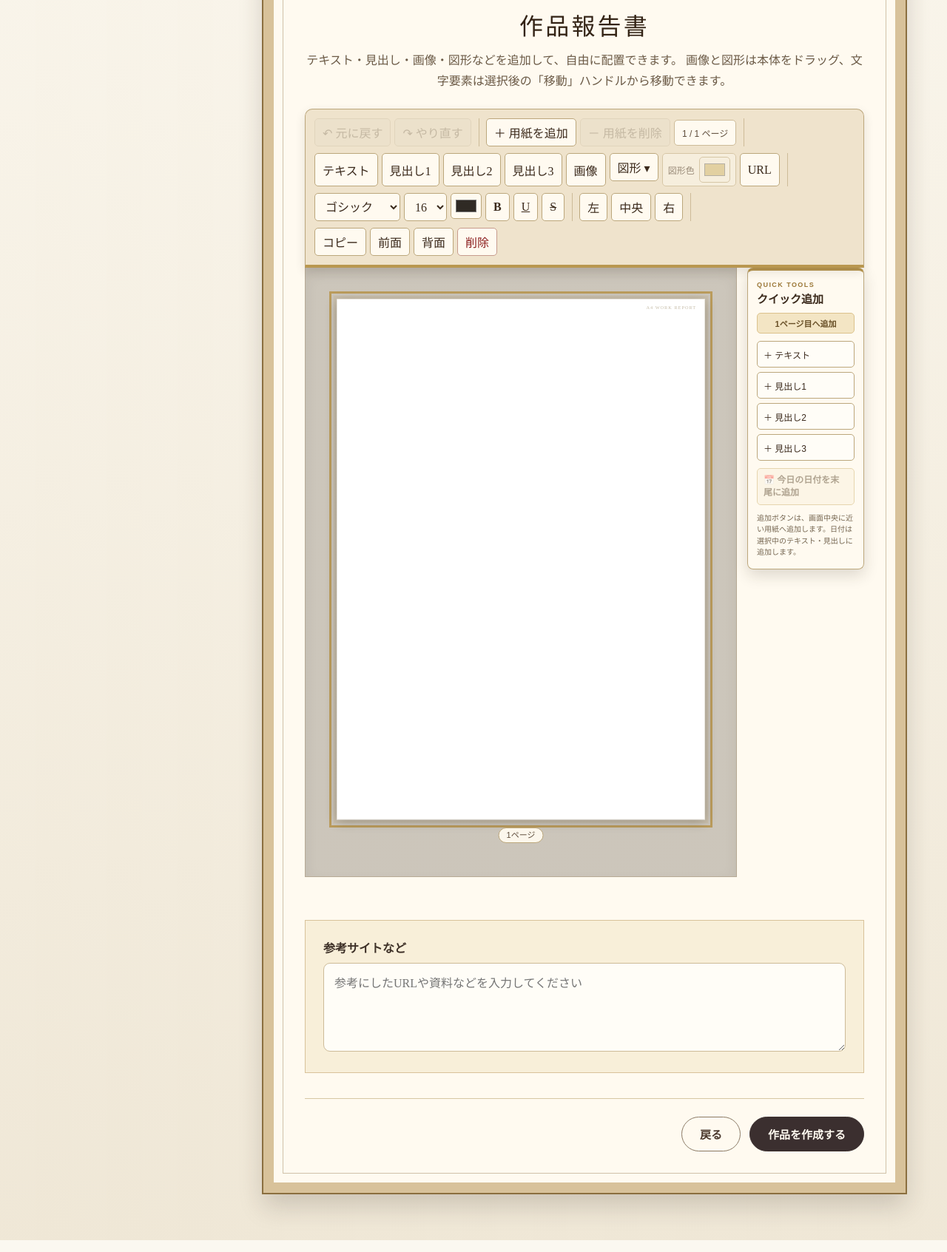
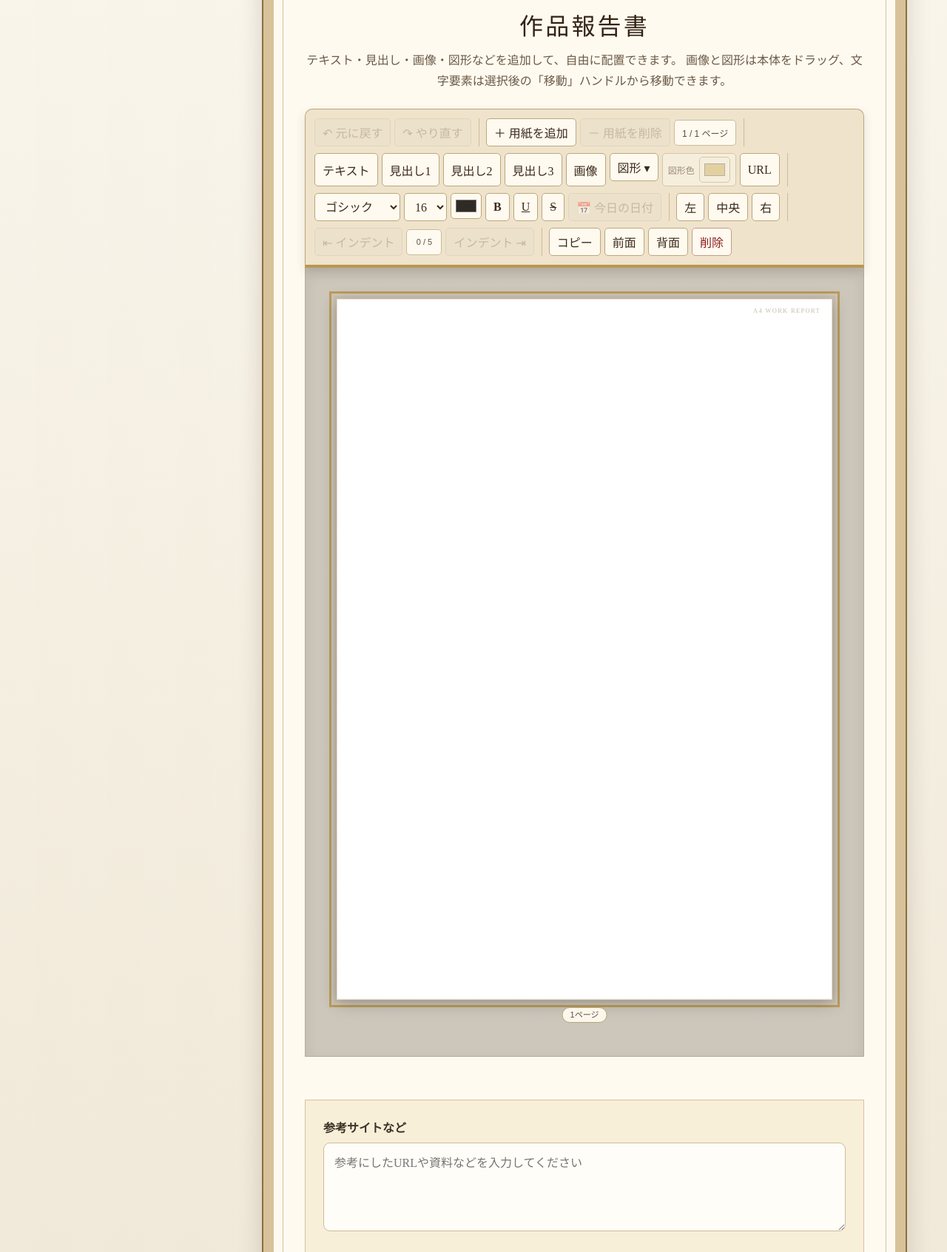
Before and after one commit to OJAHU/SmallMuseum, a Flask app: template templates/work_create.html in a window 1280 px wide. Shown: the part 1039-2732 px from the top of the page at 74% size. Run offline with Flask 3, Linux system fonts and the light colour scheme; the template is opened without the code that fills it, so the values that code supplies are empty.

Commit message:
インデント＆エディタ追尾型

```diff
--- a/static/work_create.css
+++ b/static/work_create.css
@@ -738,20 +738,23 @@ select {
     }
 
     .editor-toolbar {
-        position: static;
+        position: sticky;
+        max-height: calc(100vh - 92px);
+        overflow-y: auto;
+        overscroll-behavior: contain;
     }
 
     .toolbar-group {
-        width: 100%;
-        padding-right: 0;
-        padding-bottom: 7px;
-        border-right: 0;
-        border-bottom: 1px solid #cdbb98;
+        width: auto;
+        padding-right: 8px;
+        padding-bottom: 0;
+        border-right: 1px solid #cdbb98;
+        border-bottom: 0;
     }
 
     .toolbar-group:last-child {
-        padding-bottom: 0;
-        border-bottom: 0;
+        padding-right: 0;
+        border-right: 0;
     }
 }
 
@@ -968,14 +971,11 @@ select {
 
 
 /* =========================
-   複数ページ向けクイックツール
+   エディタ配置・インデント操作
 ========================= */
 
 .editor-canvas-layout {
-    display: grid;
-    grid-template-columns: minmax(0, 1fr) 158px;
-    align-items: start;
-    gap: 14px;
+    display: block;
     width: 100%;
 }
 
@@ -983,154 +983,22 @@ select {
     min-width: 0;
 }
 
-.editor-quick-tools {
-    position: sticky;
-    top: 190px;
-    z-index: 850;
-    padding: 14px 12px;
-    color: #3b2a1c;
-    background: rgba(255, 250, 240, 0.97);
-    border: 1px solid #bca77c;
-    border-top: 4px solid var(--gold);
-    border-radius: 8px;
-    box-shadow: 0 8px 20px rgba(45, 36, 27, 0.16);
-    font-family: "Yu Gothic", "Meiryo", sans-serif;
+.indent-group {
+    align-items: center;
 }
 
-.quick-tools-label {
-    margin: 0 0 3px;
-    color: #9b7838;
-    font-size: 9px;
-    font-weight: bold;
-    letter-spacing: 0.16em;
-    text-transform: uppercase;
+.indent-indicator {
+    display: inline-flex;
+    align-items: center;
+    justify-content: center;
+    min-width: 48px;
+    min-height: 35px;
+    padding: 6px 8px;
+    color: #5f4d3b;
+    background: #fffaf0;
+    border: 1px solid #cdbb98;
+    border-radius: 5px;
+    font-family: "Yu Gothic", "Meiryo", sans-serif;
+    font-size: 11px;
+    white-space: nowrap;
 }
-
-.editor-quick-tools h3 {
-    margin: 0 0 9px;
-    color: #3b2a1c;
-    font-size: 15px;
-}
-
-.quick-page-indicator {
-    display: block;
-    margin-bottom: 10px;
-    padding: 5px 7px;
-    color: #684f26;
-    background: #f3e5c4;
-    border: 1px solid #dbc28c;
-    border-radius: 5px;
-    font-size: 11px;
-    font-weight: bold;
-    text-align: center;
-}
-
-.quick-tools-buttons {
-    display: grid;
-    gap: 6px;
-}
-
-.editor-quick-tools button {
-    width: 100%;
-    min-height: 36px;
-    padding: 7px 8px;
-    color: #3b2a1c;
-    background: #fffdf7;
-    border: 1px solid #bca77c;
-    border-radius: 5px;
-    font: inherit;
-    font-size: 12px;
-    text-align: left;
-    cursor: pointer;
-    transition: 0.15s;
-}
-
-.editor-quick-tools button:hover:not(:disabled),
-.editor-quick-tools button:focus-visible:not(:disabled) {
-    background: #ead9b9;
-    border-color: var(--gold);
-    outline: none;
-}
-
-.editor-quick-tools button:disabled {
-    cursor: not-allowed;
-    opacity: 0.45;
-}
-
-.editor-quick-tools .quick-date-button {
-    margin-top: 10px;
-    color: #513b1d;
-    background: #f8efd9;
-    border-color: #c8a95e;
-    font-weight: bold;
-    line-height: 1.4;
-}
-
-.quick-tools-help {
-    margin: 10px 0 0;
-    color: #756651;
-    font-size: 10px;
-    line-height: 1.55;
-}
-
-@media (max-width: 1120px) {
-    .editor-canvas-layout {
-        grid-template-columns: 1fr;
-        gap: 0;
-    }
-
-    .editor-quick-tools {
-        position: sticky;
-        top: 80px;
-        z-index: 950;
-        order: -1;
-        display: flex;
-        align-items: center;
-        gap: 7px;
-        margin-bottom: 8px;
-        padding: 8px;
-        border-top-width: 2px;
-        border-radius: 6px;
-    }
-
-    .quick-tools-label,
-    .editor-quick-tools h3,
-    .quick-tools-help {
-        display: none;
-    }
-
-    .quick-page-indicator {
-        flex: 0 0 auto;
-        margin: 0;
-        white-space: nowrap;
-    }
-
-    .quick-tools-buttons {
-        display: flex;
-        flex: 1 1 auto;
-        gap: 5px;
-        overflow-x: auto;
-    }
-
-    .editor-quick-tools button {
-        width: auto;
-        flex: 0 0 auto;
-        min-height: 34px;
-        white-space: nowrap;
-    }
-
-    .editor-quick-tools .quick-date-button {
-        margin-top: 0;
-    }
-}
-
-@media (max-width: 600px) {
-    .editor-quick-tools {
-        top: 70px;
-        overflow-x: auto;
-    }
-
-    .quick-page-indicator {
-        font-size: 10px;
-    }
-}
--- a/templates/work_create.html
+++ b/templates/work_create.html
@@ -258,12 +258,43 @@
                         <button class="text-style-button" type="button" onclick="toggleBold()" title="選択した文字を太字"><strong>B</strong></button>
                         <button class="text-style-button" type="button" onclick="toggleUnderline()" title="選択した文字に下線"><u>U</u></button>
                         <button class="text-style-button" type="button" onclick="toggleStrikeThrough()" title="選択した文字に取り消し線"><s>S</s></button>
+                        <button
+                            class="append-today-button"
+                            type="button"
+                            onclick="appendTodayToSelectedText()"
+                            disabled
+                            title="選択中のテキストまたは見出しの末尾へ今日の日付を追加"
+                        >
+                            📅 今日の日付
+                        </button>
                     </div>
 
                     <div class="toolbar-group">
                         <button type="button" onclick="setAlign('left')">左</button>
                         <button type="button" onclick="setAlign('center')">中央</button>
                         <button type="button" onclick="setAlign('right')">右</button>
+                    </div>
+
+                    <div class="toolbar-group indent-group" aria-label="インデント調整">
+                        <button
+                            id="indent-decrease-button"
+                            type="button"
+                            onclick="changeIndent(-1)"
+                            disabled
+                            title="インデントを1段階浅くする"
+                        >
+                            ⇤ インデント
+                        </button>
+                        <span id="indent-indicator" class="indent-indicator" aria-live="polite">0 / 5</span>
+                        <button
+                            id="indent-increase-button"
+                            type="button"
+                            onclick="changeIndent(1)"
+                            disabled
+                            title="インデントを1段階深くする"
+                        >
+                            インデント ⇥
+                        </button>
                     </div>
 
                     <div class="toolbar-group">
@@ -282,33 +313,6 @@
                             </div>
                         </div>
                     </div>
-
-                    <aside class="editor-quick-tools" aria-label="ページ編集クイックツール">
-                        <p class="quick-tools-label">Quick Tools</p>
-                        <h3>クイック追加</h3>
-                        <span id="quick-page-indicator" class="quick-page-indicator">1ページ目へ追加</span>
-
-                        <div class="quick-tools-buttons">
-                            <button type="button" onclick="quickAddText()">＋ テキスト</button>
-                            <button type="button" onclick="quickAddHeading(1)">＋ 見出し1</button>
-                            <button type="button" onclick="quickAddHeading(2)">＋ 見出し2</button>
-                            <button type="button" onclick="quickAddHeading(3)">＋ 見出し3</button>
-                        </div>
-
-                        <button
-                            class="quick-date-button append-today-button"
-                            type="button"
-                            onclick="appendTodayToSelectedText()"
-                            disabled
-                            title="選択中のテキストまたは見出しの末尾へ今日の日付を追加"
-                        >
-                            📅 今日の日付を末尾に追加
-                        </button>
-
-                        <p class="quick-tools-help">
-                            追加ボタンは、画面中央に近い用紙へ追加します。日付は選択中のテキスト・見出しに追加します。
-                        </p>
-                    </aside>
                 </div>
 
                 <input
@@ -408,7 +412,6 @@ const redoButton = document.getElementById("redo-button");
 const addPageButton = document.getElementById("add-page-button");
 const deletePageButton = document.getElementById("delete-page-button");
 const pageIndicator = document.getElementById("page-indicator");
-const quickPageIndicator = document.getElementById("quick-page-indicator");
 
 let page = pagesContainer.querySelector(".report-page");
 let pageStage = pagesContainer.querySelector(".report-page-stage");
@@ -422,6 +425,13 @@ const RESISTANCE_DISTANCE = 14;
 const MAX_HISTORY = 60;
 const TEXT_HISTORY_INTERVAL = 700;
 const MAX_STORED_IMAGE_EDGE = 2000;
+const MAX_INDENT_LEVEL = 5;
+const TEXT_INDENT_STEP = 28;
+const TEXT_BASE_PADDING = 8;
+
+const indentDecreaseButton = document.getElementById("indent-decrease-button");
+const indentIncreaseButton = document.getElementById("indent-increase-button");
+const indentIndicator = document.getElementById("indent-indicator");
 
 let pageScale = 1;
 let selectedElement = null;
@@ -463,10 +473,6 @@ function updatePageControls() {
         pageIndicator.textContent = `${activePageIndex + 1} / ${count} ページ`;
     }
 
-    if (quickPageIndicator && !quickPageIndicator.dataset.viewportTracking) {
-        quickPageIndicator.textContent = `${activePageIndex + 1}ページ目へ追加`;
-    }
-
     if (deletePageButton) {
         deletePageButton.disabled = count <= 1;
     }
@@ -1060,6 +1066,7 @@ function addText() {
     text.style.fontSize = "16px";
 
     element.appendChild(text);
+    applyIndentToElement(element, 0);
     bindEditable(text);
     text.focus();
 }
@@ -1085,91 +1092,106 @@ function addHeading(level) {
     text.style.fontWeight = "bold";
 
     element.appendChild(text);
+    applyIndentToElement(element, 0);
     bindEditable(text);
     text.focus();
 }
 
 
 /* =========================
-   複数ページ用クイックツール
+   テキスト補助操作
 ========================= */
 
-function getNearestVisiblePageIndex() {
-    const stages = getPageStages();
-
-    if (stages.length === 0) {
+function clampIndentLevel(value) {
+    const numeric = Number(value);
+
+    if (!Number.isFinite(numeric)) {
         return 0;
     }
 
-    const viewportCenter = window.innerHeight / 2;
-    let bestIndex = activePageIndex;
-    let bestDistance = Infinity;
-
-    stages.forEach((stage, index) => {
-        const rect = stage.getBoundingClientRect();
-        const stageCenter = rect.top + rect.height / 2;
-        const distance = Math.abs(stageCenter - viewportCenter);
-
-        if (distance < bestDistance) {
-            bestDistance = distance;
-            bestIndex = index;
-        }
+    return Math.max(0, Math.min(MAX_INDENT_LEVEL, Math.round(numeric)));
+}
+
+function getSelectedTextElement() {
+    if (!selectedElement) {
+        return null;
+    }
+
+    const type = selectedElement.dataset.type;
+
+    if (type !== "text" && type !== "heading") {
+        return null;
+    }
+
+    return selectedElement.querySelector(".editable-text")
+        ? selectedElement
+        : null;
+}
+
+function getIndentLevel(element = selectedElement) {
+    if (!element) {
+        return 0;
+    }
+
+    return clampIndentLevel(element.dataset.indentLevel || 0);
+}
+
+function applyIndentToElement(element, level) {
+    if (!element) {
+        return;
+    }
+
+    const editable = element.querySelector(".editable-text");
+
+    if (!editable) {
+        return;
+    }
+
+    const normalized = clampIndentLevel(level);
+    element.dataset.indentLevel = String(normalized);
+    editable.style.paddingLeft = (TEXT_BASE_PADDING + normalized * TEXT_INDENT_STEP) + "px";
+}
+
+function changeIndent(delta) {
+    const element = getSelectedTextElement();
+
+    if (!element) {
+        return;
+    }
+
+    const current = getIndentLevel(element);
+    const next = clampIndentLevel(current + delta);
+
+    if (next === current) {
+        syncTextQuickControls();
+        return;
+    }
+
+    recordHistory();
+    applyIndentToElement(element, next);
+    syncTextQuickControls();
+}
+
+function syncTextQuickControls() {
+    const textElement = getSelectedTextElement();
+    const enabled = Boolean(textElement);
+    const level = enabled ? getIndentLevel(textElement) : 0;
+
+    document.querySelectorAll(".append-today-button").forEach(button => {
+        button.disabled = !enabled;
     });
 
-    return bestIndex;
-}
-
-function updateQuickPageIndicatorFromViewport() {
-    if (!quickPageIndicator) {
-        return;
-    }
-
-    const index = getNearestVisiblePageIndex();
-    quickPageIndicator.dataset.viewportTracking = "1";
-    quickPageIndicator.textContent = `${index + 1}ページ目へ追加`;
-}
-
-function activateNearestVisiblePage() {
-    const index = getNearestVisiblePageIndex();
-    setActivePage(index);
-    updateQuickPageIndicatorFromViewport();
-}
-
-function quickAddText() {
-    activateNearestVisiblePage();
-    addText();
-}
-
-function quickAddHeading(level) {
-    activateNearestVisiblePage();
-    addHeading(level);
-}
-
-let quickToolsScrollQueued = false;
-
-window.addEventListener("scroll", function() {
-    if (quickToolsScrollQueued) {
-        return;
-    }
-
-    quickToolsScrollQueued = true;
-
-    requestAnimationFrame(() => {
-        updateQuickPageIndicatorFromViewport();
-        quickToolsScrollQueued = false;
-    });
-}, { passive: true });
-
-function syncTextQuickControls() {
-    const canAppendDate = Boolean(
-        selectedElement &&
-        (selectedElement.dataset.type === "text" || selectedElement.dataset.type === "heading") &&
-        selectedElement.querySelector(".editable-text")
-    );
-
-    document.querySelectorAll(".append-today-button").forEach(button => {
-        button.disabled = !canAppendDate;
-    });
+    if (indentIndicator) {
+        indentIndicator.textContent = `${level} / ${MAX_INDENT_LEVEL}`;
+    }
+
+    if (indentDecreaseButton) {
+        indentDecreaseButton.disabled = !enabled || level <= 0;
+    }
+
+    if (indentIncreaseButton) {
+        indentIncreaseButton.disabled = !enabled || level >= MAX_INDENT_LEVEL;
+    }
 }
 
 function formatTodayJapanese(date = new Date()) {
@@ -1177,17 +1199,13 @@ function formatTodayJapanese(date = new Date()) {
 }
 
 function appendTodayToSelectedText() {
-    if (!selectedElement) {
-        return;
-    }
-
-    const type = selectedElement.dataset.type;
-
-    if (type !== "text" && type !== "heading") {
-        return;
-    }
-
-    const editable = selectedElement.querySelector(".editable-text");
+    const element = getSelectedTextElement();
+
+    if (!element) {
+        return;
+    }
+
+    const editable = element.querySelector(".editable-text");
 
     if (!editable) {
         return;
@@ -1204,7 +1222,7 @@ function appendTodayToSelectedText() {
     );
 
     editable.focus();
-    selectElement(selectedElement);
+    selectElement(element);
 
     const range = document.createRange();
     range.selectNodeContents(editable);
@@ -2450,6 +2468,7 @@ function serializeElement(element) {
         data.fontWeight = editable.style.fontWeight;
         data.textDecoration = editable.style.textDecoration;
         data.textAlign = editable.style.textAlign;
+        data.indentLevel = getIndentLevel(element);
     }
 
     if (type === "image") {
@@ -2607,6 +2626,7 @@ function restoreElementOnPage(pageElement, data) {
         if (data.textAlign) editable.style.textAlign = data.textAlign;
 
         element.appendChild(editable);
+        applyIndentToElement(element, data.indentLevel || 0);
     } else if (data.type === "image") {
         element.classList.add("report-image");
 
--- a/templates/work_detail.html
+++ b/templates/work_detail.html
@@ -294,6 +294,11 @@ function createTextElement(data) {
             data.textAlign;
     }
 
+    if (data.indentLevel !== undefined && data.indentLevel !== null) {
+        const indentLevel = Math.max(0, Math.min(5, Number(data.indentLevel) || 0));
+        content.style.paddingLeft = (8 + indentLevel * 28) + "px";
+    }
+
 
     return content;
 }
```
